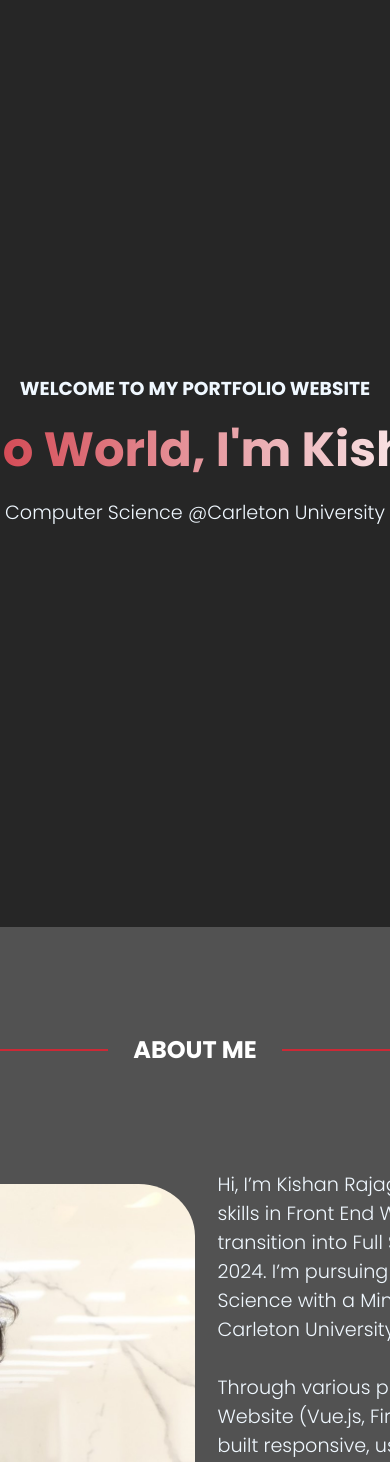
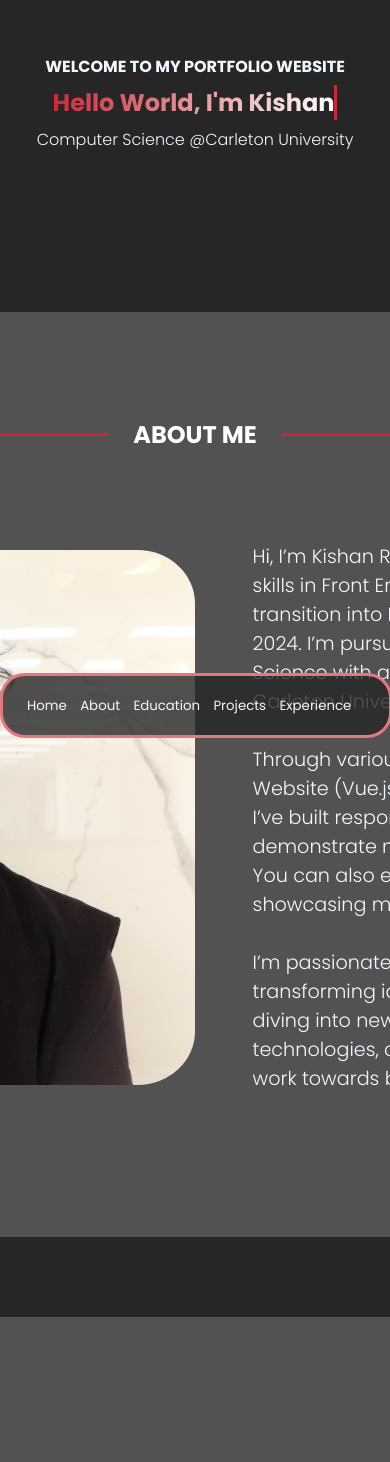
Before and after one commit to Kish170/portfolio, a React (Create React App) app: page / in a window 390 px wide. Shown: the part 106-1568 px from the top of the page. Built offline with nearby package versions, Linux system fonts and the light colour scheme; a web font is replaced by a local one.

Commit message:
made the navbar and hero page responsive

```diff
--- a/src/components/Navbar/navbar.js
+++ b/src/components/Navbar/navbar.js
@@ -27,13 +27,13 @@ const Navbar = ({refs}) => {
         <>
             <div className={style.nav}>
                 <h1 id={style.name}>Kishan Rajagunathas</h1>
-                <h1 id={style.snam}>KR</h1>
                 <div className={style.menu}>
                     <Link id="home" className="pages" onClick={() => scrollTo("HeroC")}>Home</Link>
                     <Link id="about" className="pages" onClick={() => scrollTo("AboutC")}>About</Link>
                     <Link id="edu" className="pages" onClick={() => scrollTo("EduC")}>Education</Link>
                     <Link id="projs" className="pages" onClick={() => scrollTo("ProjC")}>Projects</Link>
                     <Link id="exps" className="pages" onClick={() => scrollTo("ExpC")}>Experience</Link>
+                    {/* <button type="toggle" id={style.ice}></button> */}
                 </div>
                 <div id={style.box}></div>
             </div>
--- a/src/components/Navbar/navbar.module.css
+++ b/src/components/Navbar/navbar.module.css
@@ -7,10 +7,13 @@
 .nav {
     border-radius: 25px;
     position: fixed;
+    left:0;
+    right:0;
     width: 91%;
     display: flex;
     z-index: 1;
     align-items: center;
+    justify-content: center;
     margin: 3%;
     padding: 1%;
     border: #E47780;
@@ -49,17 +52,35 @@
 
 .menu {
     display:flex;
-    right: 0;
     margin: auto;
     margin-right: 5%;
-}
-
-.pages {
-    margin: 1em;
-    font-size: medium;
-    font-family: 'Poppins', 'sans-serif';
 }
 
 #snam {
     display: none;
 }
+
+@media (max-width: 767px) {
+    #name {
+        display: none;
+    }
+
+    .nav {
+        width: 98.9%;
+        margin: 0;
+        padding: 0;
+        bottom:0;
+        animation: none;
+        font-size: smaller;
+    }
+
+    .menu {
+        margin: auto;
+        margin-top: 5%;
+        margin-bottom: 5%;
+    }
+
+    .nav.close {
+        animation: none;
+    }
+}
--- a/src/components/about.module.css
+++ b/src/components/about.module.css
@@ -9,9 +9,9 @@
 }
 
 #border {
-    /* display: flex;    */
     opacity: 0;
     flex-direction: column;
+    align-items: flex-start;
     padding: 5%;
     margin: 5%;
     align-items: center;
@@ -49,32 +49,36 @@
     }
 }
 
-#abu, #links {
-    padding: 6%;
+#abu {
+    padding: 5%;
     display: flex;
 }
 
-#links {
-    flex-direction: column;
-    text-align: center;
+
+#abu > p {
+    padding-left: 5%;
 }
 
-#abu > p {
-    padding-left: 2%;
+/* @media (max-width:1280px) {
+    #border {
+        margin-inline: 15%;
+    }
 }
 
-img {
-   width: 60px;
-   background-color: transparent;
+@media (max-width:1024px) {
+    #border {
+        margin-inline: 25%;
+    }
 }
 
-.images {
-    display: flex;
-    flex-direction: row;
+@media (max-width:911px) {
+    #border {
+        margin-inline: 30%;
+    }
 }
-.images > a{
-    padding: 5%;
-    border-style: solid;
-    border-radius: 10%;
-    margin: 5%;
-}
+
+@media (max-width:540px) {
+    #border {
+        margin-inline: 35%;
+    }
+} */
--- a/src/components/edu.module.css
+++ b/src/components/edu.module.css
@@ -2,7 +2,7 @@
     display: flex;
     padding-top: 5%;
     padding-bottom: 5%;
-    margin-left: -5%;
+    margin-inline: 5% ;
     width: 90%;
 }
 
--- a/src/components/hero.module.css
+++ b/src/components/hero.module.css
@@ -1,6 +1,6 @@
 
 #banner {
-    padding: 8%;
+    /* padding: 8%; */
     padding-top: 30%;
     padding-bottom: 20%;
     margin: auto;
@@ -42,6 +42,27 @@
 }
 
 @keyframes blink-caret {
-    from, to { border-color: transparent }
-    50% { border-color: #CC2936  }
+    0%{
+        border-color: transparent
+    } 50% {
+        border-color: #CC2936
+    } 100% {
+        border-color: transparent
+    }
 }
+
+@media (max-width: 767px) {
+    #banner {
+        padding-top: 10%;
+        padding-bottom: 5%;
+    }
+    #banner > h3 {
+        font-size: medium;
+    }
+    #typer {
+        font-size: x-large;
+    }
+    #banner > p {
+        font-size: medium;
+    }
+}
--- a/src/components/proj.js
+++ b/src/components/proj.js
@@ -18,6 +18,7 @@ export default function Proj({ ProjC}) {
                 <div className={`${style.projs} grid`}>
                     <div>
                         <img src={quiz}></img>
+                        <div className='background'>
                             <h2>Quiz Game</h2>
                             <h3>04/2021</h3>
                             <p>I created a quiz game focused on Computer Science topics
@@ -29,8 +30,10 @@ export default function Proj({ ProjC}) {
                                 effects to captivate further and engage users
                             </p>
                         </div>
+                    </div>
                     <div>
                         <img src={movie}></img>
+                        <div className='background'>
                             <h2>MOVIE STREAMING WEBSITE</h2>
                             <h3>02/2023</h3>
                             <p>I created a movie streaming website that allows users to browse through
@@ -40,8 +43,10 @@ export default function Proj({ ProjC}) {
                                 it easy to interact and retrieve data from the TMDb API
                             </p>
                         </div>
+                    </div>
                     <div>
                         <img src={crawl}></img>
+                        <div className='background'>
                             <h2>Web Crawler</h2>
                             <h3>12/2023</h3>
                             <p>This project implements a web crawler and search engine in Java
@@ -55,6 +60,7 @@ export default function Proj({ ProjC}) {
                         </div>
                     </div>
                 </div>
+            </div>
         </>
     );
 }
--- a/src/components/proj.module.css
+++ b/src/components/proj.module.css
@@ -15,22 +15,24 @@
 }
 
 .projs > * > img{
-    width: 25em;
+    width: 350px;
     height: 250px;
-    border-radius: 10%;
 }
 
 .projs > * {
     text-align: left;
     display: flex;
-    flex-direction: column;
+    flex-direction: row;
     background-color: #525252;
-    padding: 7%;
-    border-radius: 3%;
+    /* padding: 7%; */
 }
 
-.projs > * >*{
+.projs > * > *{
     padding: 3%;
     margin-inline: 3%;
     background-color: #525252;
 }
+
+.projs > * > * > p {
+    padding-top: 3%;
+}
```
Lines whose indentation alone changed are shown as unchanged.
